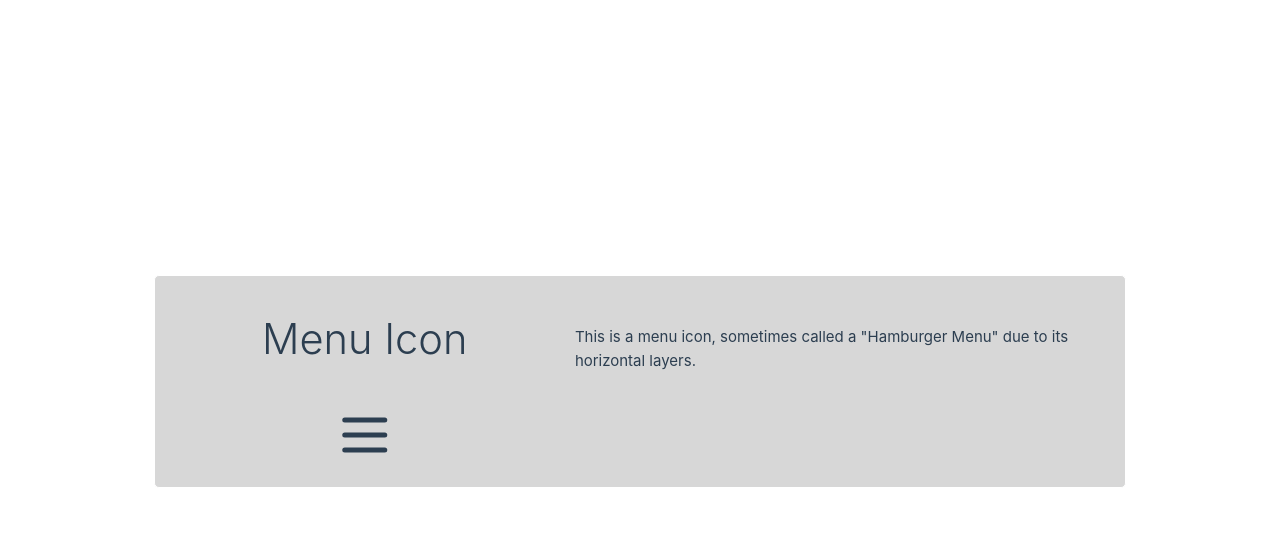
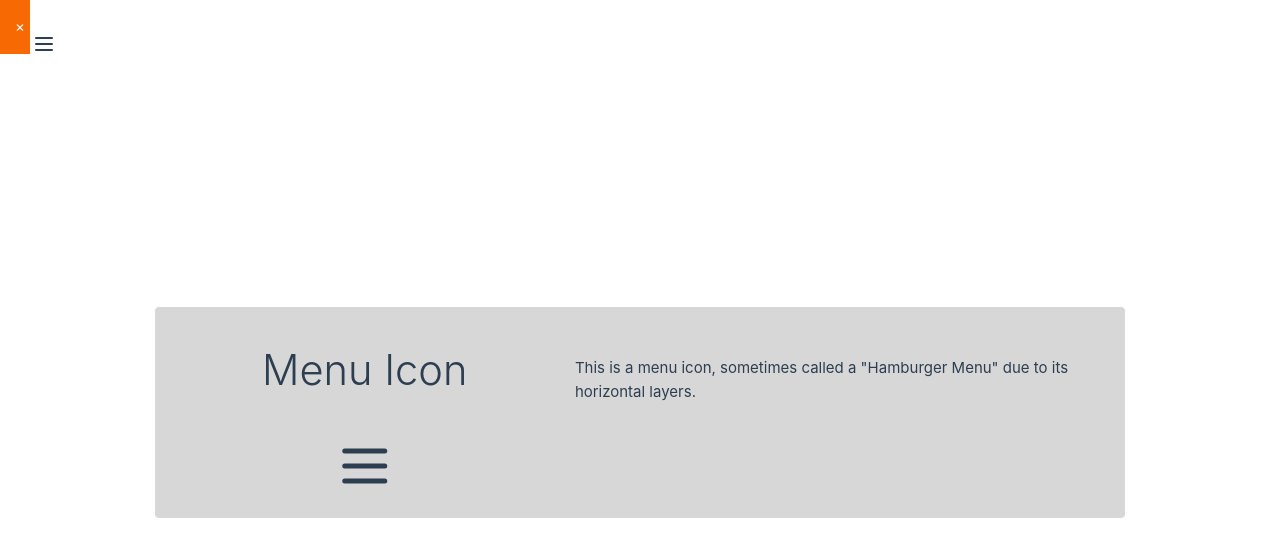
Before and after one commit to j-cleme/capstone_teaching-tech-lit, a Vue app: page / in a window 1280 px wide. Shown: the top 556 px of the page. Built offline with nearby package versions, Linux system fonts and the light colour scheme.

Commit message:
add side drawer

```diff
--- a/src/App.vue
+++ b/src/App.vue
@@ -1,5 +1,6 @@
 <script setup>
 import TeachingModal from "./components/TeachingModal.vue";
+import Drawer from "./components/drawer.vue";
 import { Menu } from 'lucide-vue-next';
 
 </script>
@@ -13,12 +14,22 @@ export default {
         { id: 3, title: 'Embedded Links', textContent: '' }
       ]
     }
+  },
+  methods: {
+    navDrawer() {
+      let sidenav = document.getElementById('sidenav');
+      sidenav.style.width = "200px";
+    }
   }
 }
 
 </script>
 
 <template>
+  <nav>
+    <Menu @click="navDrawer()" />
+    <Drawer></Drawer>
+  </nav>
   <main>
     <TeachingModal :title="sections[0].title" :text-content="sections[0].textContent">
       <!-- <template #title>Menu Icon</template> -->
--- a/src/components/drawer.vue
+++ b/src/components/drawer.vue
@@ -1,13 +1,18 @@
 <script>
-    function closeNav(){
-        let sidenav = document.getElementById('sidenav');
-        sidenav.style.width = "0px";
+export default {
+    methods: {
+        closeNav() {
+            let sidenav = document.getElementById('sidenav');
+            sidenav.style.width = "0px";
+        }
     }
+}
+
 </script>
 <template>
     <nav class="app-Drawer">
         <div class="drawer-container" id="sidenav">
-            <a href="javascript:void(0)" class="closebtn" onclick="closeNav()">&times;</a>
+            <a href="javascript:void(0)" class="closebtn" @click="closeNav()">&times;</a>
             <a href="#">Lorem Ipsum</a>
             <a href="#">Lorem Ipsum</a>
             <a href="#">Lorem Ipsum</a>
@@ -17,7 +22,7 @@
 </template>
 
 <style scoped>
-.drawer-container{
+.drawer-container {
     margin: 0;
     padding: 0;
     top: 0;
@@ -30,14 +35,14 @@
     transition: 0.5s;
 }
 
-.drawer-container a{
+.drawer-container a {
     text-decoration: none;
     display: block;
     padding: 15px;
     color: white;
 }
 
-.drawer-container a:hover{
-  background-color: #F76902;
+.drawer-container a:hover {
+    background-color: #F76902;
 }
 </style>
```
